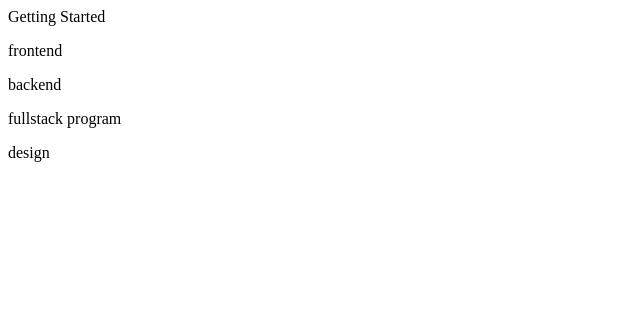
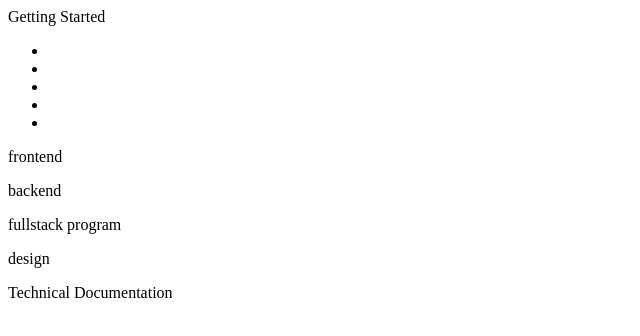
Before and after one commit to wenotch/microverse-emma-mehdi, a plain HTML site: page index.html in a window 1280 px wide. Shown: the whole page, without its empty margins (0-640 px from the left). Drawn offline with Linux system fonts and the light colour scheme.

Commit message:
user story 6_9

```diff
--- a/index.html
+++ b/index.html
@@ -10,6 +10,14 @@
     <main id="main-doc">
       <section class="main-section" id="Getting_Started">
         <header>Getting Started</header>
+        <ul>
+          <li></li>
+          <li></li>
+          <li></li>
+          <li></li>
+          <li></li>
+        </ul>
+
         <p></p>
         <p></p>
         <code></code>
@@ -38,6 +46,21 @@
         <p></p>
         <code></code>
       </section>
+
+      <nav id="navbar">
+        <header>Technical Documentation</header>
+        <a href="" class="nav-link"></a>
+        <a href="" class="nav-link"></a>
+        <a href="" class="nav-link"></a>
+        <a href="" class="nav-link"></a>
+        <a href="" class="nav-link"></a>
+
+      </nav>
+
+
+
+
+
     </main>
 
     <script src="https://cdn.freecodecamp.org/testable-projects-fcc/v1/bundle.js"></script>
```
